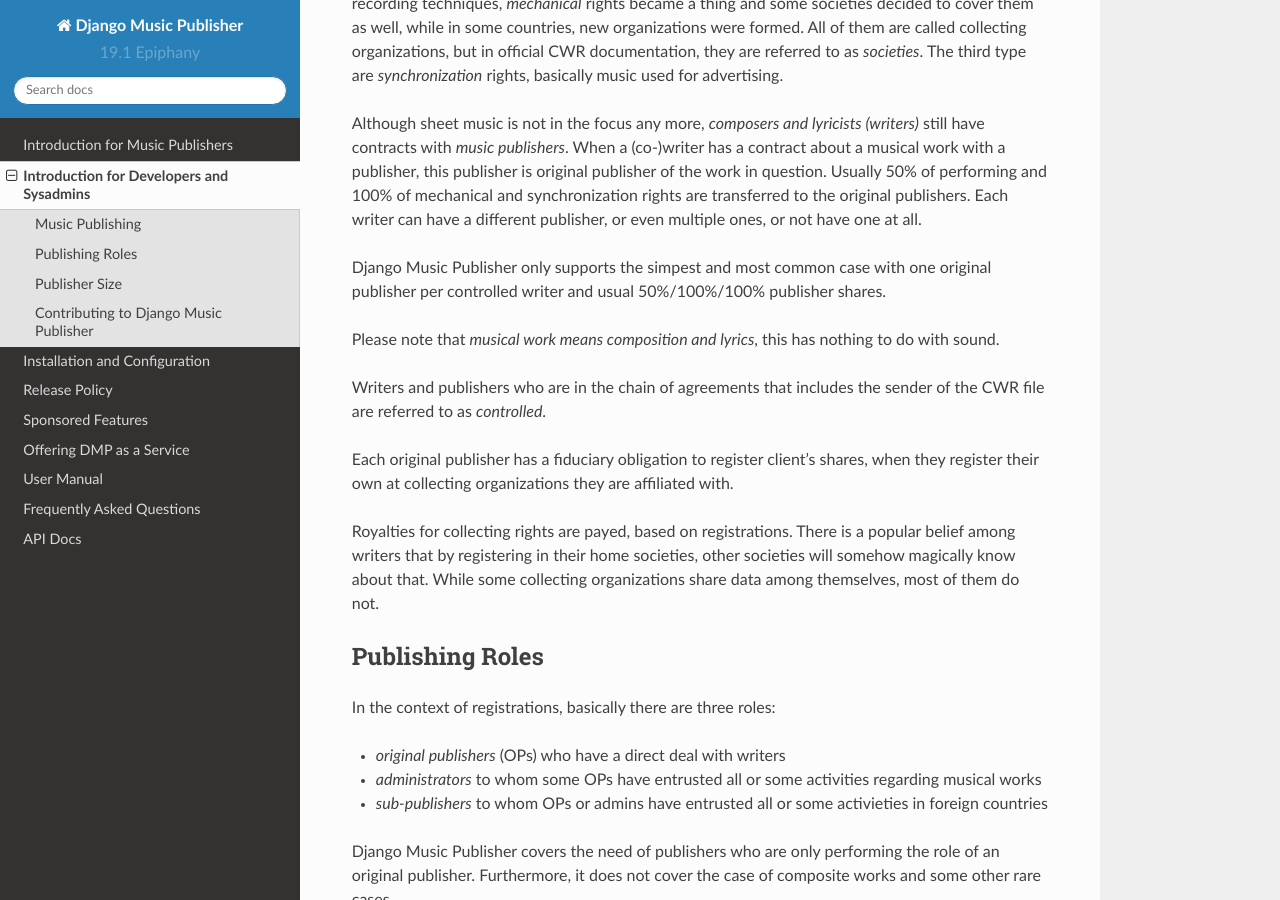
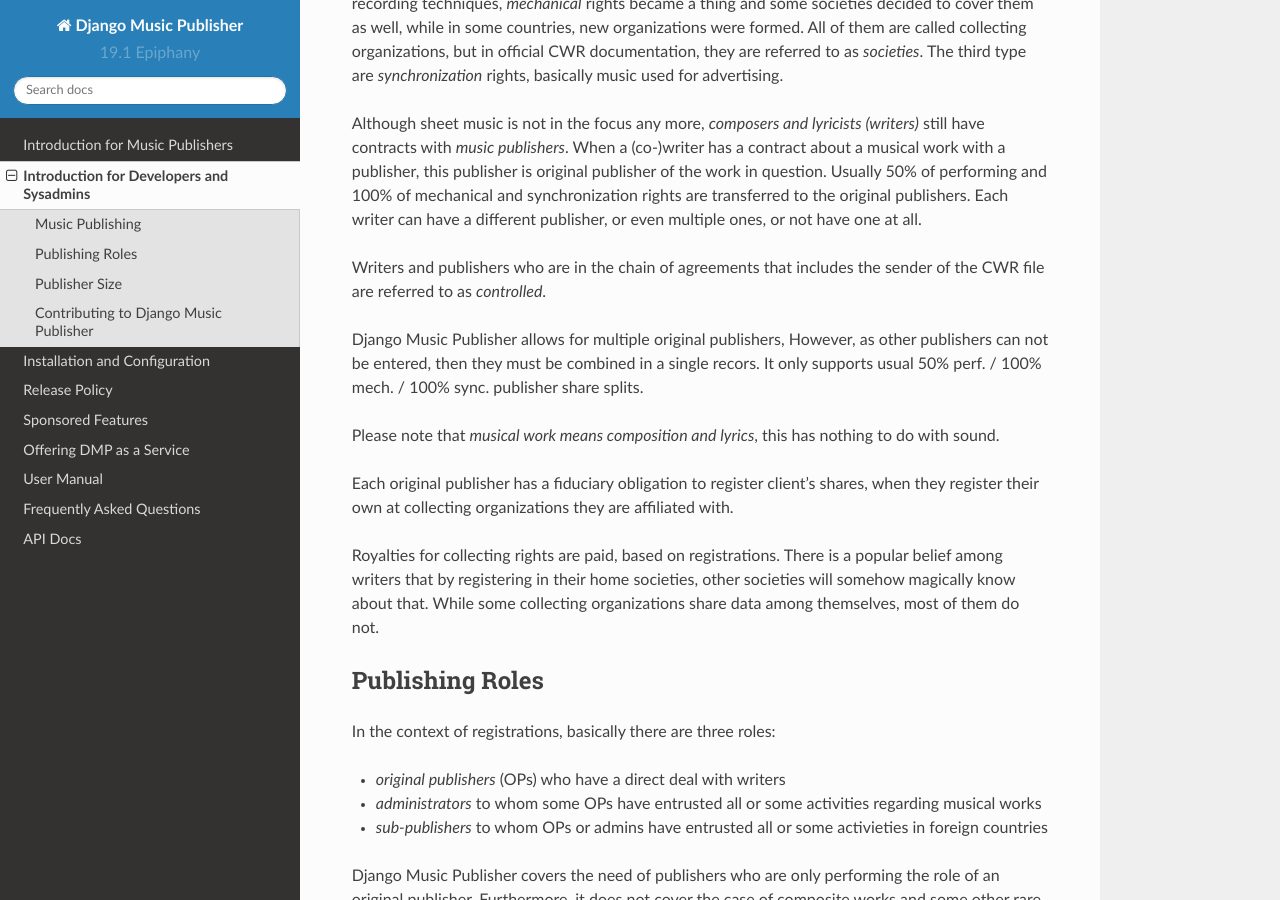
Before and after one commit to matijakolaric-com/django-music-publisher, a Sphinx documentation site: the page built from docs/publishing.rst, in a window 1280 px wide and 900 px high, scrolled down 368 px. Built offline with Sphinx 7.4.7 and the Read the Docs theme 2.0.0, drawn with Linux system fonts in a browser that asks for light colours.

Commit message:
documentation updates

```diff
--- a/docs/manual_works.rst
+++ b/docs/manual_works.rst
@@ -47,6 +47,8 @@ This is where you put in the information on composers and lyricists who created
 
 * ``Publisher fee`` is the fee kept by the publisher, while the rest is forwarded to the writer. **This field is not used in registrations.** It is used only for royalty statement processing. This field can also be disabled in the settings. It may also be set as required for controlled writers. It should not be filled for other writers. `DMP Guru <https://dmp.guru>`_ sets this field as required for controlled writers. If it is set as a part of a general agreement in ``Writers``, it does not have to be set in ``Writer in Work``. If it is set in both places, the one from ``Writer in Work`` has precedence.
 
+Setting ``allow_multiple_ops`` enables the option to cover the case with multiple original publishers per writer. As stated in many places, the data on other publishers can not be entered. So, in case of multiple original publishers, one of which is you, enter two ``Writer in Work`` rows with the same ``Writer`` and ``Capacity``, one controlled (with your share) and one for the other publisher(s).
+
 First Recording
 +++++++++++++++
 
--- a/docs/manual_works_list.rst
+++ b/docs/manual_works_list.rst
@@ -29,7 +29,7 @@ Select several (or all) works in the ``work list view``, select the ``export sel
 
 The difference between these two formats is subtle and technical. Normalized data has less redundancy, but it is also more complicated to process.
 
-If you ever choose to stop using Django Music Publisher and move on, there is no lock-in. While the JSON format might be confusing, there re free on-line tools that will convert JSON to just about any other format you need. https://json-csv.com/ is the first one Google just came up with.
+If you ever choose to stop using Django Music Publisher and move on, there is no lock-in. While the JSON format might be confusing, there are free on-line tools that will convert JSON to just about any other format you need. https://json-csv.com/ is the first one Google just came up with.
 
 .. figure:: /images/export.png
    :width: 100%
--- a/docs/publishing.rst
+++ b/docs/publishing.rst
@@ -10,15 +10,15 @@ Music publishing started with publishing of sheet music, and first music *perfor
 
 Although sheet music is not in the focus any more, *composers and lyricists (writers)* still have contracts with *music publishers*. When a (co-)writer has a contract about a musical work with a publisher, this publisher is original publisher of the work in question. Usually 50% of performing and 100% of mechanical and synchronization rights are transferred to the original publishers. Each writer can have a different publisher, or even multiple ones, or not have one at all.
 
-Django Music Publisher only supports the simpest and most common case with one original publisher per controlled writer and usual 50%/100%/100% publisher shares.
+Writers and publishers who are in the chain of agreements that includes the sender of the CWR file are referred to as *controlled*.
+
+Django Music Publisher allows for multiple original publishers, However, as other publishers can not be entered, then they must be combined in a single recors. It only supports usual 50% perf. / 100% mech. / 100% sync. publisher share splits.
 
 Please note that *musical work means composition and lyrics*, this has nothing to do with sound.
 
-Writers and publishers who are in the chain of agreements that includes the sender of the CWR file are referred to as *controlled*.
-
 Each original publisher has a fiduciary obligation to register client’s shares, when they register their own at collecting organizations they are affiliated with.
 
-Royalties for collecting rights are payed, based on registrations. There is a popular belief among writers that by registering in their home societies, other societies will somehow magically know about that. While some collecting organizations share data among themselves, most of them do not.
+Royalties for collecting rights are paid, based on registrations. There is a popular belief among writers that by registering in their home societies, other societies will somehow magically know about that. While some collecting organizations share data among themselves, most of them do not.
 
 Publishing Roles
 ****************
```
